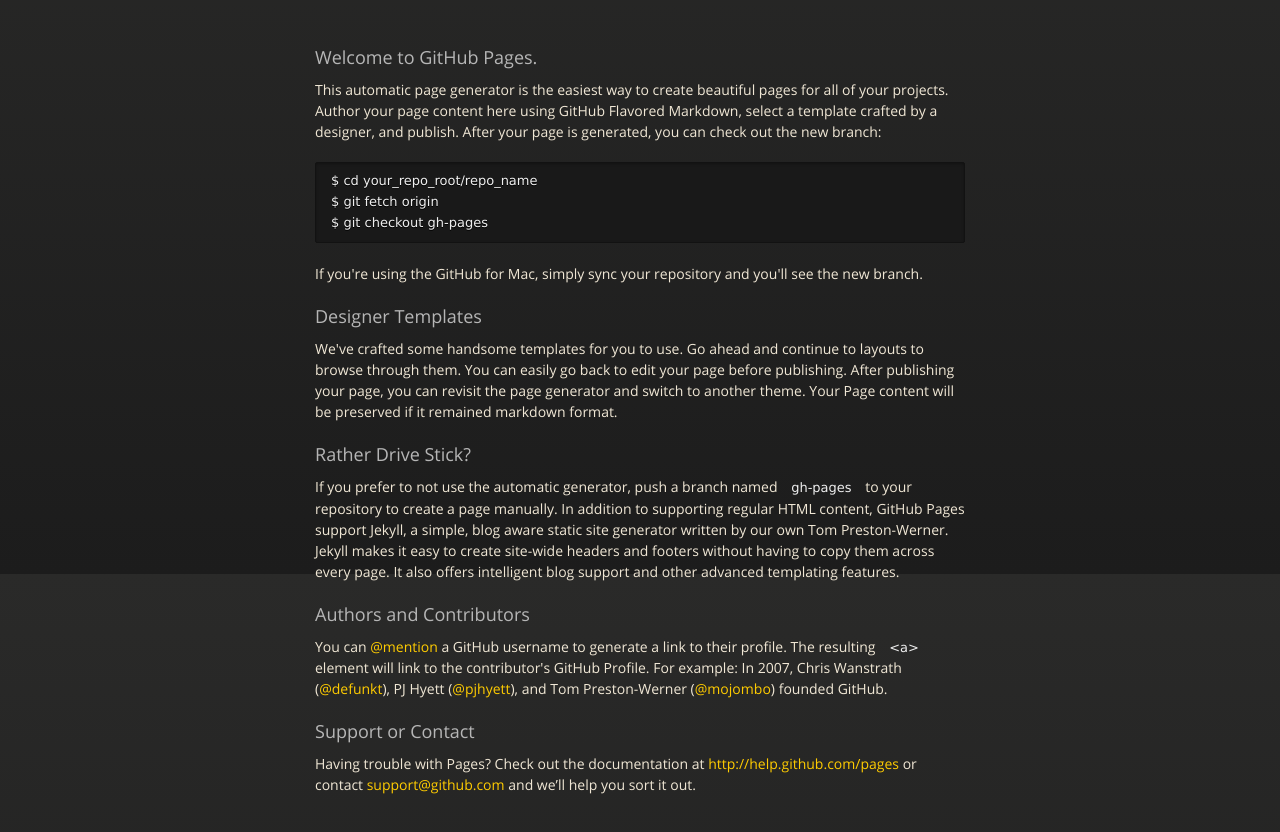
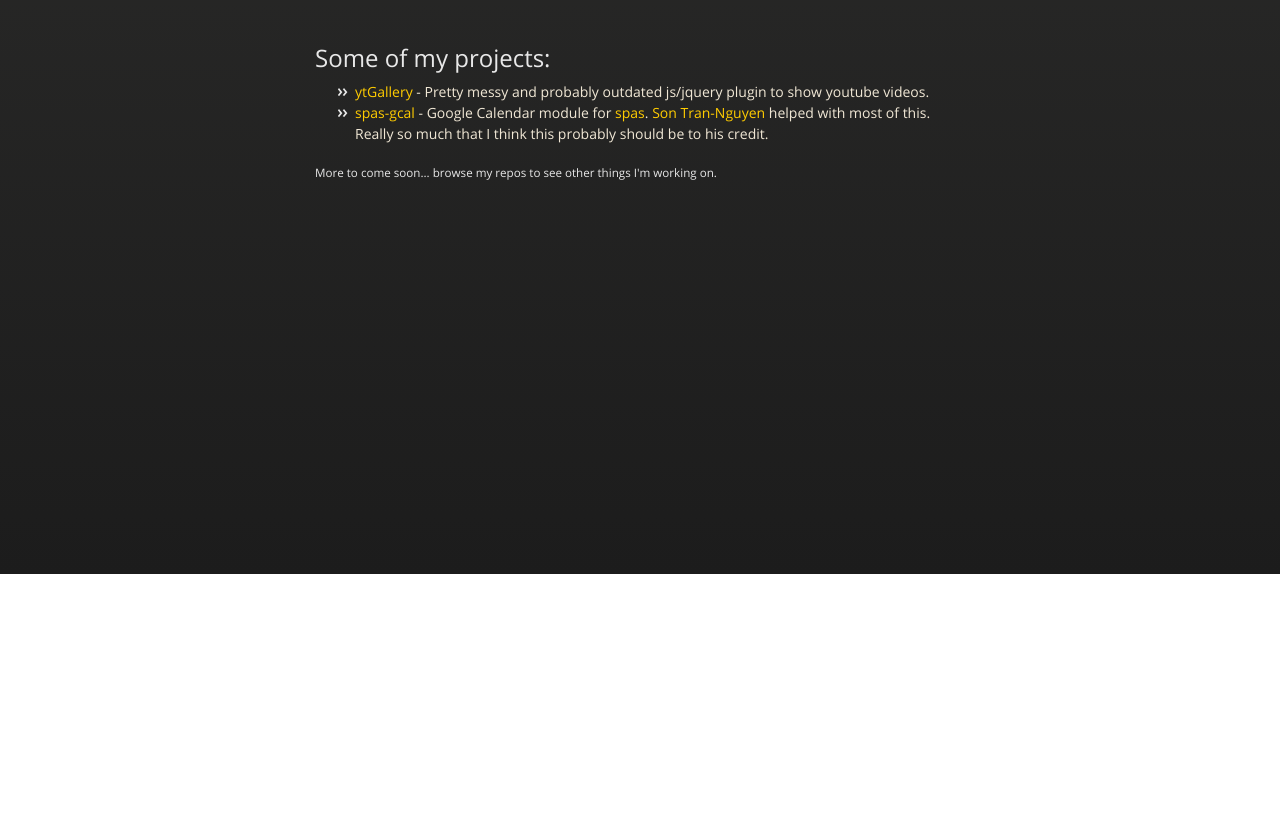
Before and after one commit to jlafitte/jlafitte.github.io, a plain HTML site: page index.html in a window 1280 px wide. Shown: the part 226-1058 px from the top of the page. After the commit the page ends 800 px from the top, so only its background shows below. Drawn offline with nearby package versions, Linux system fonts and the light colour scheme.

Commit message:
Update index.html

```diff
--- a/index.html
+++ b/index.html
@@ -35,37 +35,13 @@
           <span class="credits right">Hosted on GitHub Pages &mdash; Theme by <a href="http://twitter.com/#!/michigangraham">mattgraham</a></span>
         </div>
 
-        <h3>
-<a name="welcome-to-github-pages" class="anchor" href="#welcome-to-github-pages"><span class="octicon octicon-link"></span></a>Welcome to GitHub Pages.</h3>
+        <h2>Some of my projects:</h2>
+        <ul>
+          <li><a href="/ytGallery/">ytGallery</a> - Pretty messy and probably outdated js/jquery plugin to show youtube videos.</li>
+          <li><a href="/spas-gcal/">spas-gcal</a> - Google Calendar module for <a href="http://dtex.github.com/spas/" target="_blank">spas</a>.  <a href="https://github.com/sntran" target="_blank">Son Tran-Nguyen</a> helped with most of this.  Really so much that I think this probably should be to his credit.</li>
+        </ul>
 
-<p>This automatic page generator is the easiest way to create beautiful pages for all of your projects. Author your page content here using GitHub Flavored Markdown, select a template crafted by a designer, and publish. After your page is generated, you can check out the new branch:</p>
-
-<pre><code>$ cd your_repo_root/repo_name
-$ git fetch origin
-$ git checkout gh-pages
-</code></pre>
-
-<p>If you're using the GitHub for Mac, simply sync your repository and you'll see the new branch.</p>
-
-<h3>
-<a name="designer-templates" class="anchor" href="#designer-templates"><span class="octicon octicon-link"></span></a>Designer Templates</h3>
-
-<p>We've crafted some handsome templates for you to use. Go ahead and continue to layouts to browse through them. You can easily go back to edit your page before publishing. After publishing your page, you can revisit the page generator and switch to another theme. Your Page content will be preserved if it remained markdown format.</p>
-
-<h3>
-<a name="rather-drive-stick" class="anchor" href="#rather-drive-stick"><span class="octicon octicon-link"></span></a>Rather Drive Stick?</h3>
-
-<p>If you prefer to not use the automatic generator, push a branch named <code>gh-pages</code> to your repository to create a page manually. In addition to supporting regular HTML content, GitHub Pages support Jekyll, a simple, blog aware static site generator written by our own Tom Preston-Werner. Jekyll makes it easy to create site-wide headers and footers without having to copy them across every page. It also offers intelligent blog support and other advanced templating features.</p>
-
-<h3>
-<a name="authors-and-contributors" class="anchor" href="#authors-and-contributors"><span class="octicon octicon-link"></span></a>Authors and Contributors</h3>
-
-<p>You can <a href="https://github.com/blog/821" class="user-mention">@mention</a> a GitHub username to generate a link to their profile. The resulting <code>&lt;a&gt;</code> element will link to the contributor's GitHub Profile. For example: In 2007, Chris Wanstrath (<a href="https://github.com/defunkt" class="user-mention">@defunkt</a>), PJ Hyett (<a href="https://github.com/pjhyett" class="user-mention">@pjhyett</a>), and Tom Preston-Werner (<a href="https://github.com/mojombo" class="user-mention">@mojombo</a>) founded GitHub.</p>
-
-<h3>
-<a name="support-or-contact" class="anchor" href="#support-or-contact"><span class="octicon octicon-link"></span></a>Support or Contact</h3>
-
-<p>Having trouble with Pages? Check out the documentation at <a href="http://help.github.com/pages">http://help.github.com/pages</a> or contact <a href="mailto:support@github.com">support@github.com</a> and we’ll help you sort it out.</p>
+        <h5>More to come soon...  browse my repos to see other things I'm working on.</h5>
       </section>
 
     </div>
```
